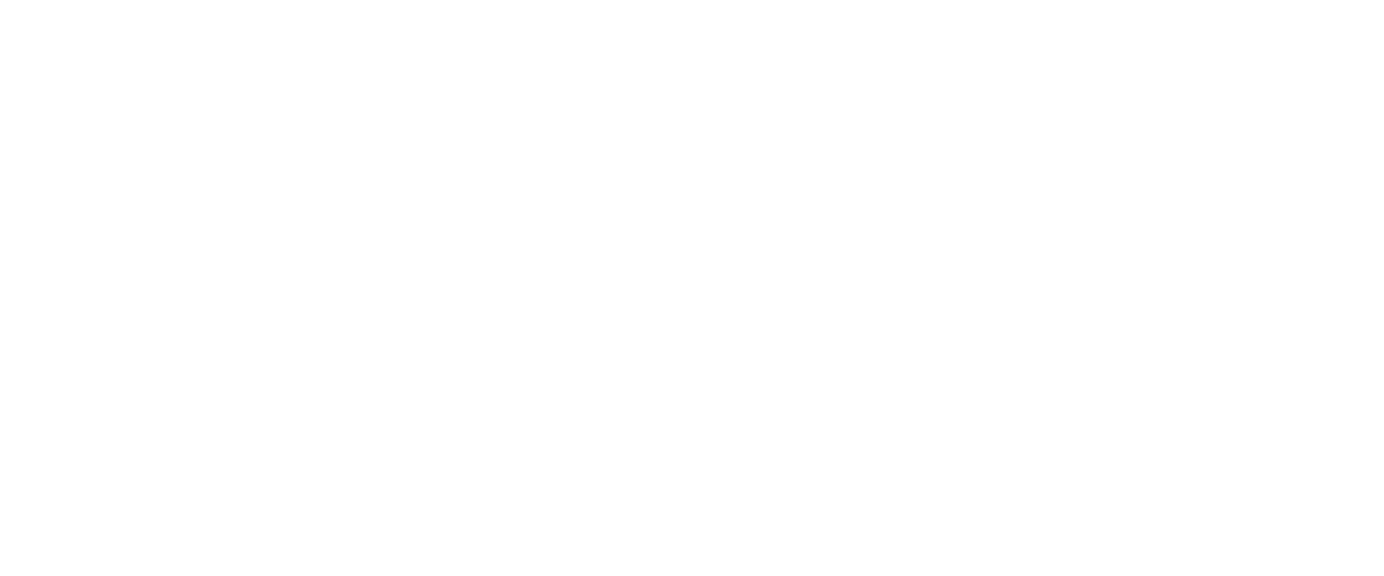
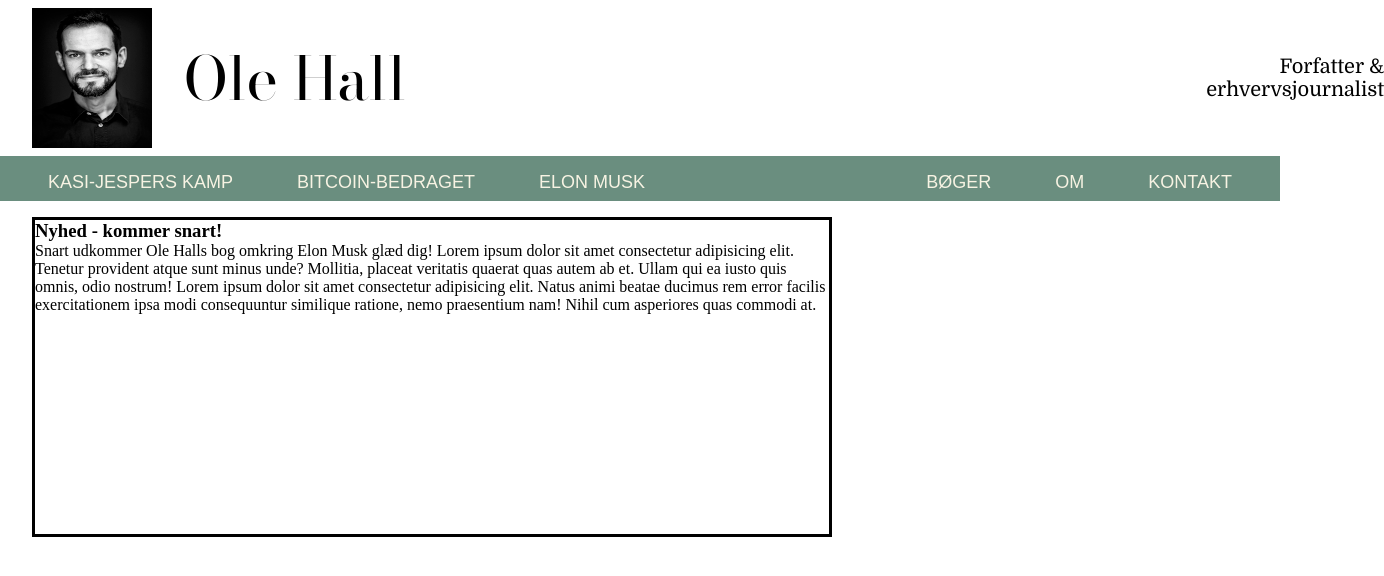
Before and after one commit to SiljeP/indie-author-assignement, a plain HTML site: page index.html in a window 1280 px wide. Shown: the whole page, 1384 px wide, since content can reach past the window. Drawn offline with nearby package versions, Linux system fonts and the light colour scheme; a web font is replaced by a local one.

Commit message:
finish header + start news & slider section

```diff
--- /dev/null
+++ b/assets/css/header.css
@@ -0,0 +1,77 @@
+* {
+    padding: 0;
+    margin: 0;
+    box-sizing: border-box;
+}
+
+.siteHeader__containerImg {
+    display: flex;
+
+
+}
+
+.siteHeader__img {
+    width: 120px;
+    height: 140px;
+    margin: 0.5rem 2rem 0.5rem 2rem;
+
+}
+
+.siteHeader__title {
+    font-family: var(--title-font);
+    font-weight: 100;
+    display: flex;
+    align-items: center;
+    font-size: 60px;
+}
+
+.siteHeader__subtext {
+    font-family: var(--body-font);
+    font-weight: 100;
+    font-size: 20px;
+    display: flex;
+    flex-wrap: wrap;
+    align-items: center;
+    margin-left: 40em;
+    width: 30px;
+    text-align: right;
+}
+
+.primaryNav {
+    background-color: var(--primary-color);
+    color: var(--accent-color-light);
+
+    height: 45px;
+    width: auto;
+    display: flex;
+    flex-wrap: wrap;
+    gap: 2rem;
+
+}
+
+.primaryNav__menu {
+    padding: 1em;
+    list-style: none;
+    text-decoration: none;
+    display: flex;
+    flex-wrap: wrap;
+
+    justify-content: space-between;
+    width: 100%;
+}
+
+.primaryNav__link,
+.primaryNav__link-right {
+    text-decoration: none;
+    color: var(--accent-color-light);
+    font-family: var(--highlights-font);
+    text-transform: uppercase;
+    width: fit-content;
+    margin: 2rem;
+    font-size: large;
+
+}
+
+.primaryNav__div {
+    display: flex;
+}
--- /dev/null
+++ b/assets/css/news.css
@@ -0,0 +1,6 @@
+.frontpage__news{
+    border-style: solid;
+    width: 50em;
+    height: 20em;
+    margin: 1em 1em 1em 2em;
+}
--- a/assets/css/variables.css
+++ b/assets/css/variables.css
@@ -6,4 +6,9 @@
 
     --primary-color-shade-05: #83A194;
     --accent-color-dark-shade-03: #EAC49A;
+
+    --title-font: 'Bodoni Moda', serif;
+    --highlights-font:'Trade Gothic LT Std', sans-serif;
+    --body-font: 'Domine', serif;
+
 }
--- a/index.html
+++ b/index.html
@@ -1,5 +1,6 @@
 <!DOCTYPE html>
 <html lang="da">
+
 <head>
     <meta charset="UTF-8">
     <meta http-equiv="X-UA-Compatible" content="IE=edge">
@@ -8,8 +9,41 @@
 
     <link rel="stylesheet" href="style.css">
 </head>
+
 <body>
+    <header class="siteHeader">
+        <div class="siteHeader__containerImg">
+            <img class="siteHeader__img"
+                src="./assets/images/143540_6436_28fc991da9f04193a8c6416c53eb153a_original.jpeg"
+                alt="Et billede af Ole Hall i sort og hvid">
+            <h1 class="siteHeader__title">Ole Hall</h1>
+            <h2 class="siteHeader__subtext">Forfatter & erhvervsjournalist</h2>
+        </div>
+        <nav class="primaryNav">
+            <menu class="primaryNav__menu">
+                <div class="primaryNav__div">
+                    <li class="primaryNav__menuItem"><a href="#" class="primaryNav__link">Kasi-Jespers kamp</a></li>
+                    <li class="primaryNav__menuItem"><a href="#" class="primaryNav__link">Bitcoin-bedraget</a></li>
+                    <li class="primaryNav__menuItem"><a href="#" class="primaryNav__link">Elon Musk</a></li>
+                </div>
+                <div class="primaryNav__div">
+                    <li class="primaryNav__menuItem"><a href="#" class="primaryNav__link-right">Bøger</a></li>
+                    <li class="primaryNav__menuItem"><a href="#" class="primaryNav__link-right">Om</a></li>
+                    <li class="primaryNav__menuItem"><a href="#" class="primaryNav__link-right">Kontakt</a></li>
+                </div>
+            </menu>
+        </nav>
+    </header>
+<main>
+    <section>
+        <article class="frontpage__news">
+            <h3 class="news__title" >Nyhed - kommer snart!</h3>
+           <p class="news__text">Snart udkommer Ole Halls bog omkring Elon Musk glæd dig! Lorem ipsum dolor sit amet consectetur adipisicing elit. Tenetur provident atque sunt minus unde? Mollitia, placeat veritatis quaerat quas autem ab et. Ullam qui ea iusto quis omnis, odio nostrum! Lorem ipsum dolor sit amet consectetur adipisicing elit. Natus animi beatae ducimus rem error facilis exercitationem ipsa modi consequuntur similique ratione, nemo praesentium nam! Nihil cum asperiores quas commodi at.</p>
+        </article>
 
+    </section>
+</main>
 
 </body>
+
 </html>
--- a/style.css
+++ b/style.css
@@ -1 +1,7 @@
-@import url("./assets/css/variables.css")
+/* stylesheets */
+@import url("./assets/css/variables.css");
+@import url("./assets/css/header.css");
+@import url("./assets/css/news.css");
+/* fonts */
+@import url('https://fonts.googleapis.com/css2?family=Bodoni+Moda:ital,wght@0,400;0,500;0,600;0,700;0,800;0,900;1,400;1,500;1,600;1,700;1,800;1,900&family=Domine:wght@400;500;600;700&display=swap');
+@import url('https://fonts.cdnfonts.com/css/trade-gothic-lt-std');
```
Also changed, not shown: assets/images/143540_6436_28fc991da9f04193a8c6416c53eb153a_original.jpeg (added), 2 other files.
